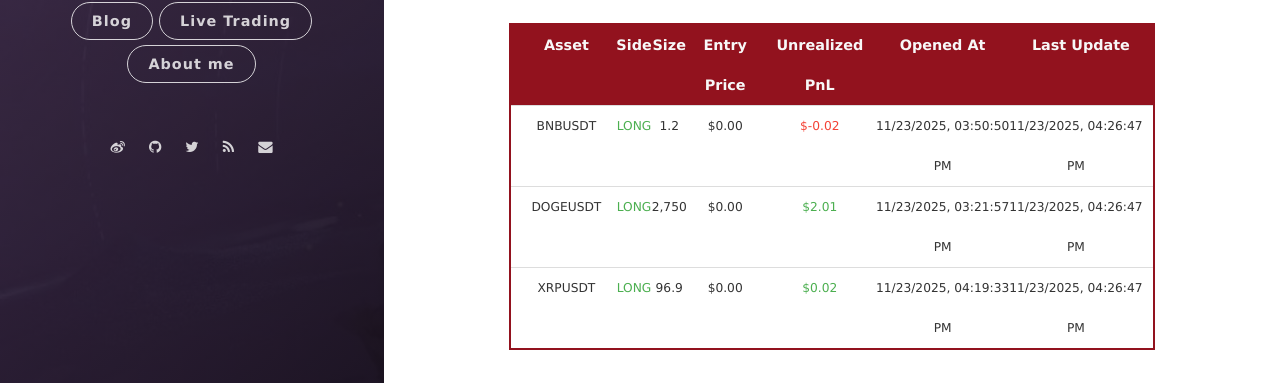
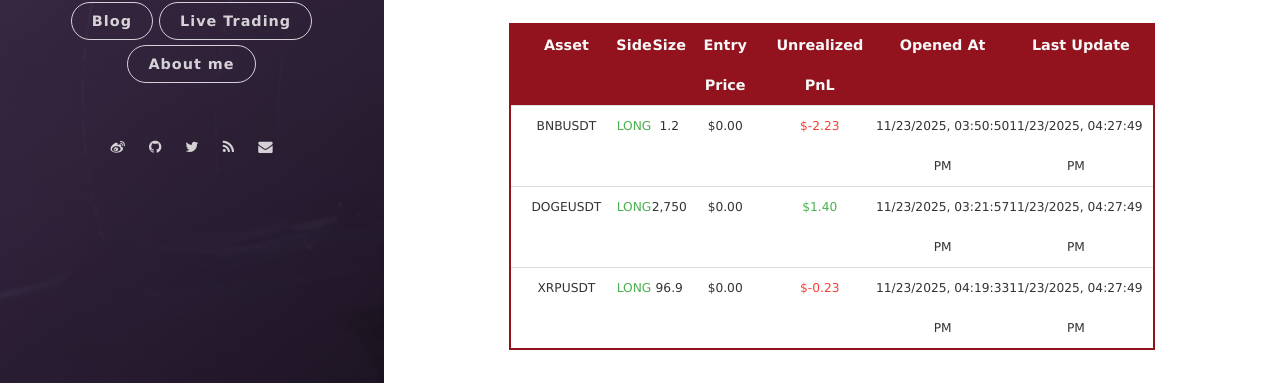
Before and after one commit to leeyegy/leeyegy.github.io, a Jekyll site: the page built from live-trading.html, in a window 1280 px wide and 1026 px high. Shown: the part 576-959 px from the top of the window. Built offline with Jekyll 4.4.1, drawn with Linux system fonts in a browser that asks for light colours; nearby versions of some CDN libraries.

Commit message:
AccountMonitor: refresh positions 2025-11-24T00:27:49+08:00

```diff
--- a/assets/data/binance/positions.json
+++ b/assets/data/binance/positions.json
@@ -4,26 +4,26 @@
     "side": "LONG",
     "size": 1.2,
     "entryPrice": 0.0,
-    "unrealizedPnl": -0.024,
+    "unrealizedPnl": -2.232,
     "openedAt": "2025-11-23T23:50:50+08:00",
-    "reportedAt": "2025-11-24T00:26:47+08:00"
+    "reportedAt": "2025-11-24T00:27:49+08:00"
   },
   {
     "symbol": "DOGEUSDT",
     "side": "LONG",
     "size": 2750.0,
     "entryPrice": 0.0,
-    "unrealizedPnl": 2.0141,
+    "unrealizedPnl": 1.4025,
     "openedAt": "2025-11-23T23:21:57+08:00",
-    "reportedAt": "2025-11-24T00:26:47+08:00"
+    "reportedAt": "2025-11-24T00:27:49+08:00"
   },
   {
     "symbol": "XRPUSDT",
     "side": "LONG",
     "size": 96.9,
     "entryPrice": 0.0,
-    "unrealizedPnl": 0.01581795,
+    "unrealizedPnl": -0.22805415,
     "openedAt": "2025-11-24T00:19:33+08:00",
-    "reportedAt": "2025-11-24T00:26:47+08:00"
+    "reportedAt": "2025-11-24T00:27:49+08:00"
   }
 ]
```
